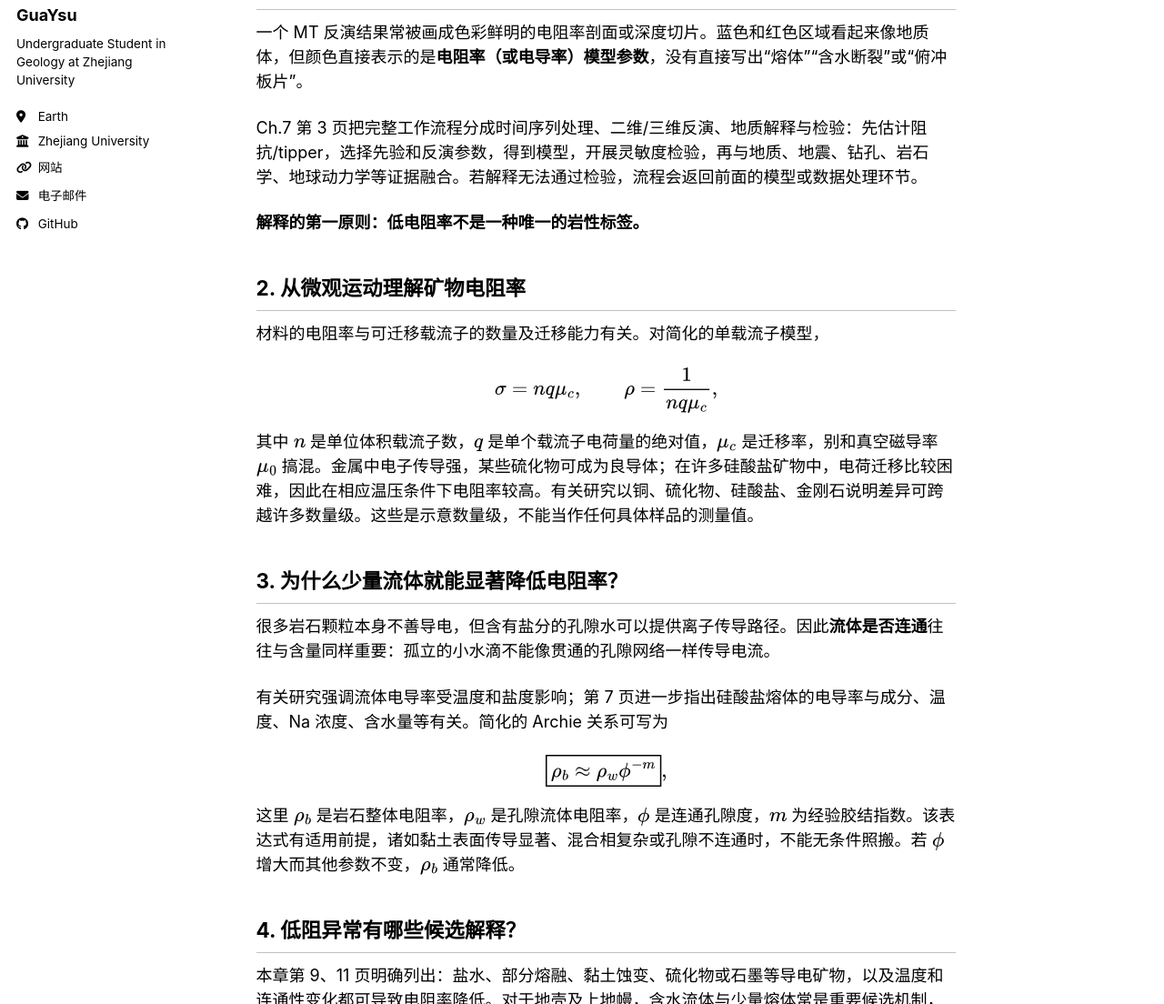
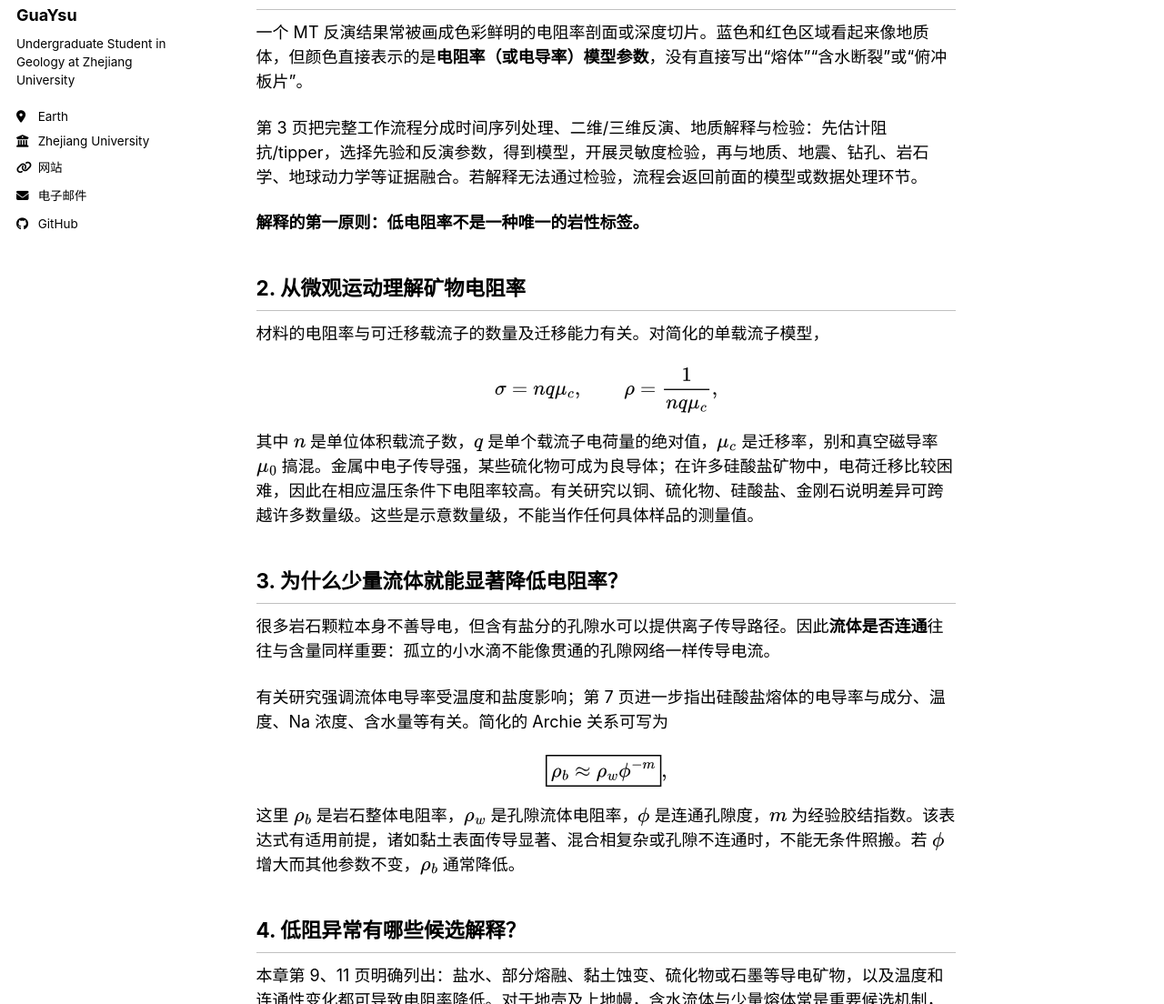
Before and after one commit to GuaYsu/guaysu.github.io, a Jekyll site: the page built from _posts/2026-10-21-mt-course-08-interpretation.md, in a window 1280 px wide and 1400 px high, cut to the strip 296-1400 px from the top of the window. Shown: the whole strip at 91% size. Built offline with Jekyll 4.4.1, drawn with Linux system fonts in a browser that asks for light colours; a script bundle is joined from its source files by our own code; library files that are not in the unit come from our copies; some of the changed text lies outside the part shown.

Commit message:
docs(mt): remove source-slide references from interpretation

```diff
--- a/_posts/2026-10-21-mt-course-08-interpretation.md
+++ b/_posts/2026-10-21-mt-course-08-interpretation.md
@@ -11,7 +11,7 @@
 
 一个 MT 反演结果常被画成色彩鲜明的电阻率剖面或深度切片。蓝色和红色区域看起来像地质体，但颜色直接表示的是**电阻率（或电导率）模型参数**，没有直接写出“熔体”“含水断裂”或“俯冲板片”。
 
-Ch.7 第 3 页把完整工作流程分成时间序列处理、二维/三维反演、地质解释与检验：先估计阻抗/tipper，选择先验和反演参数，得到模型，开展灵敏度检验，再与地质、地震、钻孔、岩石学、地球动力学等证据融合。若解释无法通过检验，流程会返回前面的模型或数据处理环节。
+ 第 3 页把完整工作流程分成时间序列处理、二维/三维反演、地质解释与检验：先估计阻抗/tipper，选择先验和反演参数，得到模型，开展灵敏度检验，再与地质、地震、钻孔、岩石学、地球动力学等证据融合。若解释无法通过检验，流程会返回前面的模型或数据处理环节。
 
 **解释的第一原则：低电阻率不是一种唯一的岩性标签。**
 
@@ -45,7 +45,7 @@
 
 ## 5. 岩石圈—软流圈电性结构的基本图景
 
-Ch.7 第 12 页给出一个从沉积盆地、上地壳、下地壳、岩石圈地幔至软流圈的典型电阻率示意：沉积盆地可能因连通孔隙流体而较导电；许多结晶上地壳相对高阻；某些地区的下地壳可存在导电带；较冷的岩石圈地幔往往相对高阻，而软流圈可能相对导电。
+ 第 12 页给出一个从沉积盆地、上地壳、下地壳、岩石圈地幔至软流圈的典型电阻率示意：沉积盆地可能因连通孔隙流体而较导电；许多结晶上地壳相对高阻；某些地区的下地壳可存在导电带；较冷的岩石圈地幔往往相对高阻，而软流圈可能相对导电。
 
 这是**典型示意**，不是全世界都成立的固定层序。岩石圈—软流圈界面（LAB）在电阻率模型中的识别还涉及温度、挥发分、熔体与数据分辨率等多重因素。
 
```
